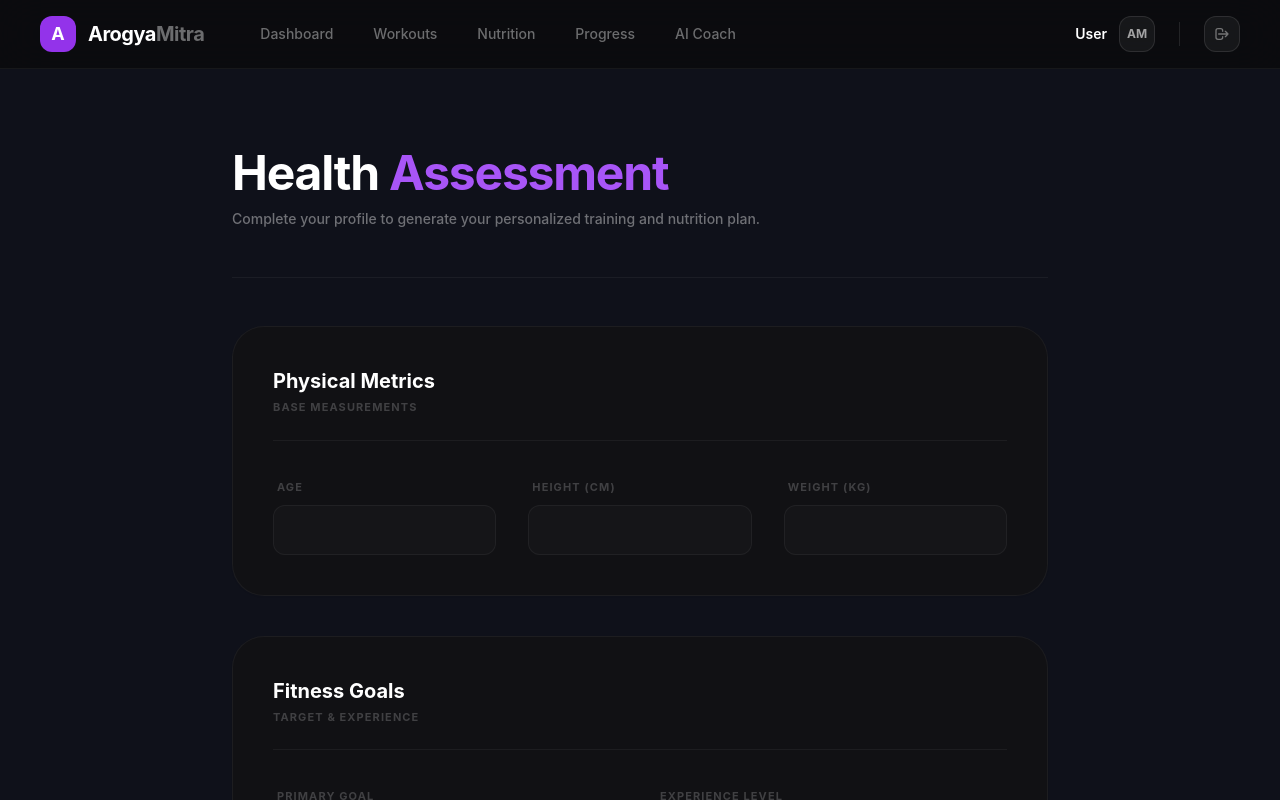
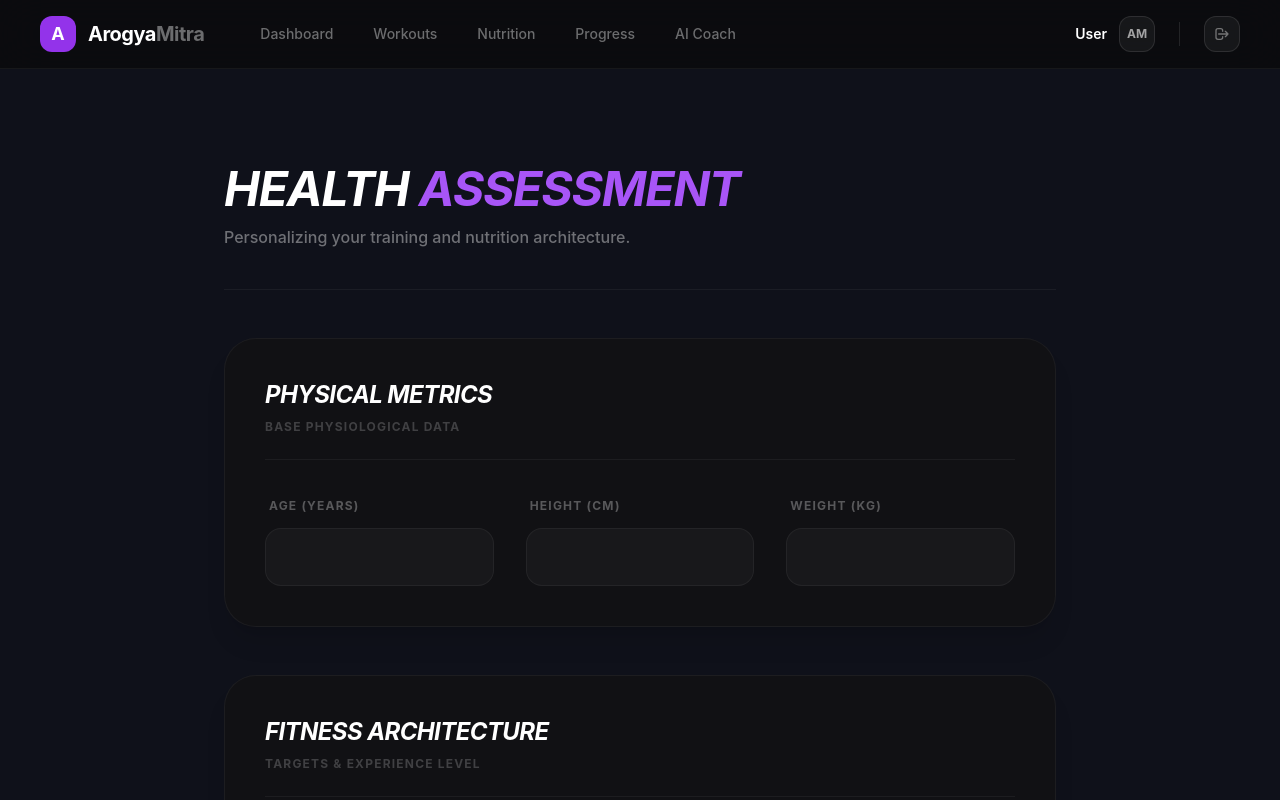
Before and after one commit to shahrozebaig/ArogyaMitra, a React (Create React App) app in the folder frontend/: page /health in a window 1280 px wide. Built offline with nearby package versions, Linux system fonts and the light colour scheme.

Commit message:
Modified

```diff
--- a/frontend/src/pages/HealthAssessment.js
+++ b/frontend/src/pages/HealthAssessment.js
@@ -1,6 +1,7 @@
 import { useState } from "react";
 import { useNavigate } from "react-router-dom";
 import API from "../api/axios";
+
 function HealthAssessment() {
   const navigate = useNavigate();
   const [loading, setLoading] = useState(false);
@@ -16,9 +17,11 @@ function HealthAssessment() {
     allergies: "",
     medical_conditions: "",
   });
+
   const handleChange = (e) => {
     setForm({ ...form, [e.target.name]: e.target.value });
   };
+
   const handleSubmit = async (e) => {
     e.preventDefault();
     setLoading(true);
@@ -43,12 +46,6 @@ function HealthAssessment() {
           medical_conditions: form.medical_conditions
         })
       ]);
-      await API.post("/progress/update", {
-        weight: parseFloat(form.weight),
-        calories_burned: 0,
-        workout_completed: 0,
-        healthy_meals_count: 0
-      });
       navigate("/dashboard");
     } catch (err) {
       console.error("Failed to generate plans:", err);
@@ -58,53 +55,57 @@ function HealthAssessment() {
       setLoading(false);
     }
   };
+
   return (
-    <div className="max-w-4xl mx-auto pb-24 px-6 md:px-10 space-y-12 animate-fade-in">
-      <div className="pt-12 flex flex-col md:flex-row justify-between items-start md:items-end gap-8 border-b border-white/5 pb-12">
+    <div className="max-w-4xl mx-auto pb-24 px-4 md:px-8 space-y-12 animate-fade-in">
+      <div className="pt-8 md:pt-16 flex flex-col md:flex-row justify-between items-start md:items-end gap-8 border-b border-white/5 pb-10">
         <div className="space-y-3">
-          <h1 className="text-3xl md:text-5xl font-bold tracking-tight text-white">
+          <h1 className="text-3xl md:text-5xl font-bold tracking-tight text-white uppercase italic">
             Health <span className="text-purple-500">Assessment</span>
           </h1>
-          <p className="text-sm text-white/40 font-medium">
-            Complete your profile to generate your personalized training and nutrition plan.
+          <p className="text-sm md:text-base text-white/40 font-medium">
+            Personalizing your training and nutrition architecture.
           </p>
         </div>
       </div>
-      <form onSubmit={handleSubmit} className="space-y-10">
-        <div className="bg-[#111114] border border-white/5 rounded-[32px] p-8 md:p-10 space-y-8 shadow-sm">
-          <div className="space-y-1 border-b border-white/5 pb-6">
-            <h3 className="text-xl font-bold text-white">Physical Metrics</h3>
-            <p className="text-[11px] font-bold text-white/20 uppercase tracking-widest">Base Measurements</p>
+
+      <form onSubmit={handleSubmit} className="space-y-8 md:space-y-12">
+        {/* Physical Metrics Section */}
+        <div className="bg-[#111114] border border-white/5 rounded-[32px] p-6 md:p-10 space-y-8 shadow-xl">
+          <div className="space-y-2 border-b border-white/5 pb-6">
+            <h3 className="text-xl md:text-2xl font-bold text-white uppercase italic tracking-tight">Physical Metrics</h3>
+            <p className="text-xs font-bold text-white/20 uppercase tracking-widest">Base Physiological Data</p>
           </div>
-          <div className="grid md:grid-cols-3 gap-8">
+          <div className="grid grid-cols-1 sm:grid-cols-3 gap-6 md:gap-8">
             {[
-              { label: 'Age', name: 'age', placeholder: '', type: 'number' },
-              { label: 'Height (cm)', name: 'height', placeholder: '', type: 'number' },
-              { label: 'Weight (kg)', name: 'weight', placeholder: '', type: 'number' }
+              { label: 'Age (Years)', name: 'age', type: 'number' },
+              { label: 'Height (cm)', name: 'height', type: 'number' },
+              { label: 'Weight (kg)', name: 'weight', type: 'number' }
             ].map(field => (
-              <div key={field.name} className="space-y-2">
-                <label className="text-[11px] font-bold text-white/20 uppercase tracking-widest pl-1">{field.label}</label>
+              <div key={field.name} className="space-y-3">
+                <label className="text-xs font-bold text-white/30 uppercase tracking-widest pl-1">{field.label}</label>
                 <input
                   name={field.name}
                   type={field.type}
-                  placeholder={field.placeholder}
                   onChange={handleChange}
                   required
-                  className="w-full bg-white/[0.02] border border-white/5 rounded-xl px-5 py-3.5 text-sm font-semibold text-white focus:outline-none focus:border-purple-500/50 focus:bg-white/[0.04] transition-all"
+                  className="w-full bg-white/[0.03] border border-white/5 rounded-2xl px-6 py-4 text-base font-bold text-white focus:outline-none focus:border-purple-500/50 focus:bg-white/[0.05] transition-all"
                 />
               </div>
             ))}
           </div>
         </div>
-        <div className="bg-[#111114] border border-white/5 rounded-[32px] p-8 md:p-10 space-y-8 shadow-sm">
-          <div className="space-y-1 border-b border-white/5 pb-6">
-            <h3 className="text-xl font-bold text-white">Fitness Goals</h3>
-            <p className="text-[11px] font-bold text-white/20 uppercase tracking-widest">Target & Experience</p>
+
+        {/* Fitness Goals Section */}
+        <div className="bg-[#111114] border border-white/5 rounded-[32px] p-6 md:p-10 space-y-8 shadow-xl">
+          <div className="space-y-2 border-b border-white/5 pb-6">
+            <h3 className="text-xl md:text-2xl font-bold text-white uppercase italic tracking-tight">Fitness Architecture</h3>
+            <p className="text-xs font-bold text-white/20 uppercase tracking-widest">Targets & Experience Level</p>
           </div>
-          <div className="grid md:grid-cols-2 gap-8">
-            <div className="space-y-2">
-              <label className="text-[11px] font-bold text-white/20 uppercase tracking-widest pl-1">Primary Goal</label>
-              <select name="fitness_goal" onChange={handleChange} required className="w-full bg-white/[0.02] border border-white/5 rounded-xl px-5 py-3.5 text-sm font-semibold text-white focus:outline-none focus:border-purple-500/50 appearance-none cursor-pointer">
+          <div className="grid grid-cols-1 md:grid-cols-2 gap-6 md:gap-8">
+            <div className="space-y-3">
+              <label className="text-xs font-bold text-white/30 uppercase tracking-widest pl-1">Primary Objective</label>
+              <select name="fitness_goal" onChange={handleChange} required className="w-full bg-white/[0.03] border border-white/5 rounded-2xl px-6 py-4 text-base font-bold text-white focus:outline-none focus:border-purple-500/50 appearance-none cursor-pointer">
                 <option value="" className="bg-[#111114]">Select Goal</option>
                 <option value="Weight Loss" className="bg-[#111114]">Weight Loss</option>
                 <option value="Muscle Gain" className="bg-[#111114]">Muscle Gain</option>
@@ -112,9 +113,9 @@ function HealthAssessment() {
                 <option value="Endurance" className="bg-[#111114]">Endurance</option>
               </select>
             </div>
-            <div className="space-y-2">
-              <label className="text-[11px] font-bold text-white/20 uppercase tracking-widest pl-1">Experience Level</label>
-              <select name="fitness_level" onChange={handleChange} required className="w-full bg-white/[0.02] border border-white/5 rounded-xl px-5 py-3.5 text-sm font-semibold text-white focus:outline-none focus:border-purple-500/50 appearance-none cursor-pointer">
+            <div className="space-y-3">
+              <label className="text-xs font-bold text-white/30 uppercase tracking-widest pl-1">Experience Level</label>
+              <select name="fitness_level" onChange={handleChange} required className="w-full bg-white/[0.03] border border-white/5 rounded-2xl px-6 py-4 text-base font-bold text-white focus:outline-none focus:border-purple-500/50 appearance-none cursor-pointer">
                 <option value="" className="bg-[#111114]">Select Level</option>
                 <option value="Beginner" className="bg-[#111114]">Beginner</option>
                 <option value="Intermediate" className="bg-[#111114]">Intermediate</option>
@@ -123,60 +124,64 @@ function HealthAssessment() {
             </div>
           </div>
         </div>
-        <div className="bg-[#111114] border border-white/5 rounded-[32px] p-8 md:p-10 space-y-8 shadow-sm">
-          <div className="space-y-1 border-b border-white/5 pb-6">
-            <h3 className="text-xl font-bold text-white">Lifestyle & Preferences</h3>
-            <p className="text-[11px] font-bold text-white/20 uppercase tracking-widest">Environment & Dietary Info</p>
+
+        {/* Lifestyle & Health Section */}
+        <div className="bg-[#111114] border border-white/5 rounded-[32px] p-6 md:p-10 space-y-8 shadow-xl">
+          <div className="space-y-2 border-b border-white/5 pb-6">
+            <h3 className="text-xl md:text-2xl font-bold text-white uppercase italic tracking-tight">Lifestyle & Health</h3>
+            <p className="text-xs font-bold text-white/20 uppercase tracking-widest">Dietary & Environment Preferences</p>
           </div>
-          <div className="grid md:grid-cols-2 gap-8">
-            <div className="space-y-2">
-              <label className="text-[11px] font-bold text-white/20 uppercase tracking-widest pl-1">Workout Location</label>
-              <select name="workout_location" onChange={handleChange} required className="w-full bg-white/[0.02] border border-white/5 rounded-xl px-5 py-3.5 text-sm font-semibold text-white focus:outline-none focus:border-purple-500/50 appearance-none cursor-pointer">
+          <div className="grid grid-cols-1 md:grid-cols-2 gap-6 md:gap-8">
+            <div className="space-y-3">
+              <label className="text-xs font-bold text-white/30 uppercase tracking-widest pl-1">Environment</label>
+              <select name="workout_location" onChange={handleChange} required className="w-full bg-white/[0.03] border border-white/5 rounded-2xl px-6 py-4 text-base font-bold text-white focus:outline-none focus:border-purple-500/50 appearance-none cursor-pointer">
                 <option value="" className="bg-[#111114]">Select Location</option>
                 <option value="Home" className="bg-[#111114]">Home</option>
                 <option value="Gym" className="bg-[#111114]">Gym</option>
                 <option value="Outdoor" className="bg-[#111114]">Outdoor</option>
               </select>
             </div>
-            <div className="space-y-2">
-              <label className="text-[11px] font-bold text-white/20 uppercase tracking-widest pl-1">Dietary Preference</label>
-              <select name="dietary_preference" onChange={handleChange} required className="w-full bg-white/[0.02] border border-white/5 rounded-xl px-5 py-3.5 text-sm font-semibold text-white focus:outline-none focus:border-purple-500/50 appearance-none cursor-pointer">
+            <div className="space-y-3">
+              <label className="text-xs font-bold text-white/30 uppercase tracking-widest pl-1">Dietary Preference</label>
+              <select name="dietary_preference" onChange={handleChange} required className="w-full bg-white/[0.03] border border-white/5 rounded-2xl px-6 py-4 text-base font-bold text-white focus:outline-none focus:border-purple-500/50 appearance-none cursor-pointer">
                 <option value="Vegetarian" className="bg-[#111114]">Vegetarian</option>
                 <option value="Non-Vegetarian" className="bg-[#111114]">Non-Vegetarian</option>
                 <option value="Vegan" className="bg-[#111114]">Vegan</option>
               </select>
             </div>
           </div>
-          <div className="grid md:grid-cols-2 gap-8">
-            <div className="space-y-2">
-              <label className="text-[11px] font-bold text-white/20 uppercase tracking-widest pl-1">Allergies (Optional)</label>
+          <div className="grid grid-cols-1 md:grid-cols-2 gap-6 md:gap-8">
+            <div className="space-y-3">
+              <label className="text-xs font-bold text-white/30 uppercase tracking-widest pl-1">Allergies (Optional)</label>
               <textarea
                 name="allergies"
-                placeholder=""
+                placeholder="e.g., Peanuts, Dairy..."
                 onChange={handleChange}
-                className="w-full bg-white/[0.02] border border-white/5 rounded-xl px-5 py-3.5 text-sm font-semibold text-white focus:outline-none focus:border-purple-500/50 h-32 resize-none"
+                className="w-full bg-white/[0.03] border border-white/5 rounded-2xl px-6 py-4 text-base font-bold text-white focus:outline-none focus:border-purple-500/50 h-32 resize-none"
               />
             </div>
-            <div className="space-y-2">
-              <label className="text-[11px] font-bold text-white/20 uppercase tracking-widest pl-1">Medical Conditions (Optional)</label>
+            <div className="space-y-3">
+              <label className="text-xs font-bold text-white/30 uppercase tracking-widest pl-1">Medical Conditions (Optional)</label>
               <textarea
                 name="medical_conditions"
-                placeholder=""
+                placeholder="e.g., Asthma, Knee Pain..."
                 onChange={handleChange}
-                className="w-full bg-white/[0.02] border border-white/5 rounded-xl px-5 py-3.5 text-sm font-semibold text-white focus:outline-none focus:border-purple-500/50 h-32 resize-none"
+                className="w-full bg-white/[0.03] border border-white/5 rounded-2xl px-6 py-4 text-base font-bold text-white focus:outline-none focus:border-purple-500/50 h-32 resize-none"
               />
             </div>
           </div>
         </div>
+
         <button
           type="submit"
           disabled={loading}
-          className="w-full py-6 bg-white text-black rounded-2xl font-bold text-lg hover:bg-purple-500 hover:text-white transition-all shadow-lg disabled:opacity-50"
+          className="w-full py-6 bg-white text-black rounded-[24px] font-bold text-lg uppercase tracking-widest hover:bg-purple-600 hover:text-white transition-all shadow-2xl active:scale-95 disabled:opacity-50"
         >
-          {loading ? "Personalizing your plans..." : "Generate My AI Plans ➔"}
+          {loading ? "Initializing Intelligence..." : "Generate AI Plans ➔"}
         </button>
       </form>
     </div>
   );
 }
+
 export default HealthAssessment;
```
